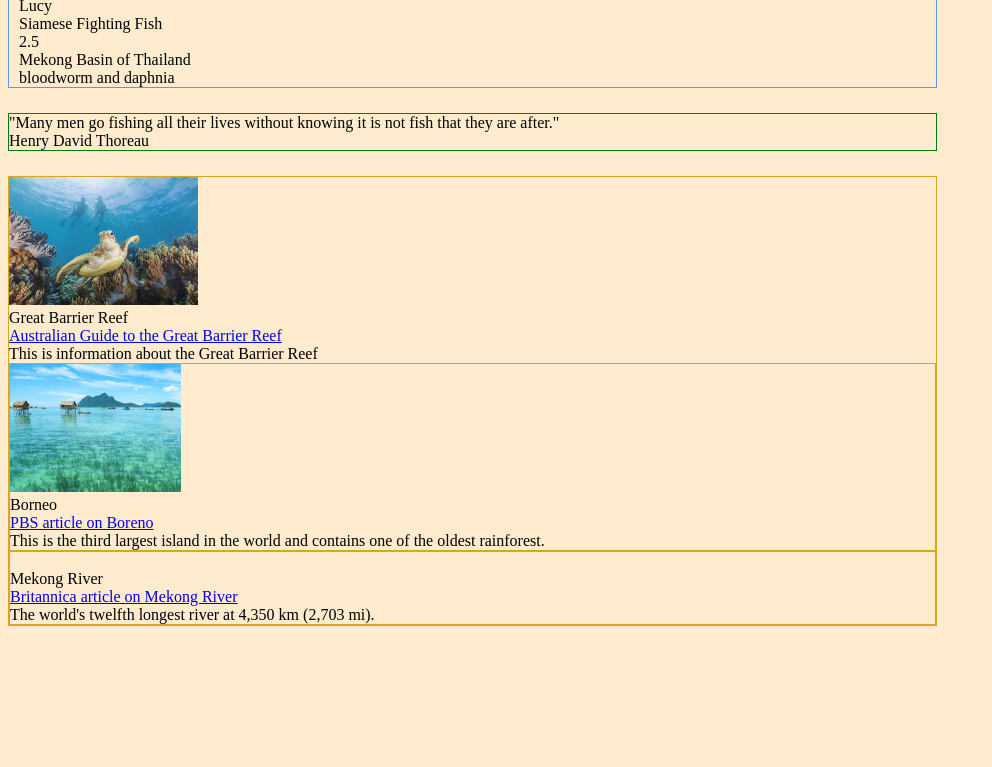
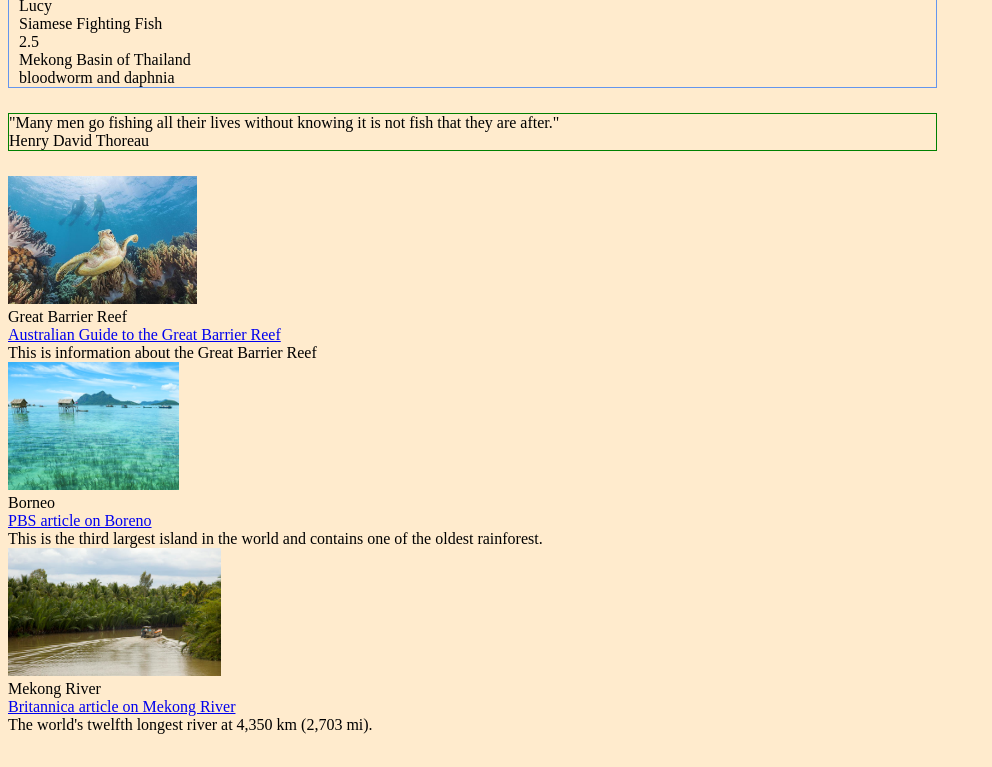
Before and after one commit to anna-moore/NSS-Martins-Aquarium, a plain HTML site: page index.html in a window 1280 px wide. Shown: the part 942-1709 px from the top of the page, without its empty margins (0-992 px from the left). Before the commit the page ends 1601 px from the top, so only its background shows below. Drawn offline with Linux system fonts and the light colour scheme.

Commit message:
location files

```diff
--- a/index.html
+++ b/index.html
@@ -30,43 +30,12 @@
                 </section>
             </article>
             <!-- location list -->
-            <article class= "locations">
-                <section class="location">
-                    <div><img class="location__image" src="./media/greatBarrierReef.jpg" alt="Michaelmas Cay, Great Barrier Reef, Queensland © Tourism and Events Queensland" ></div>
-                    <div class="location__name">Great Barrier Reef</div>
-                    <div class="location__url"> <a href="https://www.australia.com/en-us/places/cairns-and-surrounds/guide-to-the-great-barrier-reef.html"> Australian Guide to the Great Barrier Reef</a></div>
-                    <div class="location__desc">This is information about the Great Barrier Reef</div>
-                </section>
-                <section class= "locations">
-                    <div><img class="location__image" src="./media/Borneo.jpg" alt="shallow water with vegetation, house on stilts in the middle ground, the island of Borneo in the background"></div>
-                    <div class="location__name">Borneo</div>
-                    <div class="location__url"><a href="http://www.pbs.org/edens/borneo/awesome.html"> PBS article on Boreno</a></div>
-                    <div class="location__desc">This is the third largest island in the world and contains one of the oldest rainforest. </div>
-                </section>
-                <section class= "locations">
-                    <div><img class="location__image" src="./media/" alt=""></div>
-                    <div class="location__name">Mekong River</div>
-                    <div class="location__url"><a href="https://www.britannica.com/place/Mekong-River">Britannica article on Mekong River</a></div>
-                    <div class="location__desc">The world's twelfth longest river at 4,350 km (2,703 mi).</div>
-                </section>
-            </article>
+            <article class= "locationList"></article>
         </div>
 
             <!-- tank tips -->
         <div class="container--right">
-            <aside class="tankTips">
-                <!-- <section class="tip">
-                    <div class="tip__text">
-                        Clean your tank every 14 days.
-                    </div>
-                </section>
-                <section class="tip">
-                    <div class="tip__text"> For freshwater tanks, check the level of salinty weekly</div>
-                </section>
-                <section>
-                    <div class="tip__text">THIS IS a TIP</div>
-                </section> -->
-            </aside>
+            <aside class="tankTips"></aside>
         </div >
     </main>
     <script type = "module" src="scripts/main.js"></script>
--- /dev/null
+++ b/scripts/locations/LocationDataProvider.js
@@ -0,0 +1,31 @@
+const locationCollection = [
+    {
+        image: "greatBarrierReef.jpg",
+        alt: "Michaelmas Cay, Great Barrier Reef, Queensland © Tourism and Events Queensland",
+        name: "Great Barrier Reef",
+        url: "https://www.australia.com/en-us/places/cairns-and-surrounds/guide-to-the-great-barrier-reef.html",
+        urlName:"Australian Guide to the Great Barrier Reef",
+        description: "This is information about the Great Barrier Reef"
+    },
+    {
+        image: "Borneo.jpg",
+        alt: "shallow water with vegetation, house on stilts in the middle ground, the island of Borneo in the background",
+        name: "Borneo",
+        url: "http://www.pbs.org/edens/borneo/awesome.html",
+        urlName: "PBS article on Boreno",
+        description: "This is the third largest island in the world and contains one of the oldest rainforest."
+    },
+    {
+        image:"MekongRiver.jpg",
+        alt: "a river boat on muddy brown water with lush green vegetation on either side of the river",
+        name: "Mekong River",
+        url:"https://www.britannica.com/place/Mekong-River",
+        urlName:"Britannica article on Mekong River",
+        description:"The world's twelfth longest river at 4,350 km (2,703 mi)."
+    }
+]
+
+
+export const useLocation = () =>{
+    return locationCollection.slice();
+}
--- /dev/null
+++ b/scripts/locations/LocationList.js
@@ -0,0 +1,15 @@
+// LocationList renders individual tip object as HTML and places on the DOM
+import { useLocation } from './LocationDataProvider.js'
+import { Location } from './Locations.js'
+
+export const LocationList = () =>{
+    //get a refernce to the <article class= "locationList"> element
+    const contentElement = document.querySelector(".locationList")
+    //grabs copy on the location list
+    const allTheLocations = useLocation ()
+    // iterates through the location collection, translates objects to HTMl, placed HTML on DOM
+    for (const locationObject of allTheLocations){
+        const locationHTML = Location(locationObject)
+        contentElement.innerHTML +=locationHTML
+    }
+}
--- /dev/null
+++ b/scripts/locations/Locations.js
@@ -0,0 +1,11 @@
+/** location which renders individual location objects as HTML (translator)*/
+export const Location = (location) => {
+    return `
+        <section class="locationList">
+            <div><img class="location__image" src="./media/${location.image}" alt="${location.alt}" ></div>
+            <div class="location__name">${location.name}</div>
+            <div class="location__url"> <a href="${location.url}">${location.urlName}</a></div>
+            <div class="location__desc">${location.description}</div>
+        </section>
+    `
+}
--- a/scripts/main.js
+++ b/scripts/main.js
@@ -1,5 +1,7 @@
 import { FishList } from "./fish/FishList.js"
 import { TipList } from "./tips/TipList.js"
+import { LocationList } from "./locations/LocationList.js"
 
 FishList()
 TipList()
+LocationList()
--- a/scripts/tips/TipList.js
+++ b/scripts/tips/TipList.js
@@ -1,4 +1,4 @@
-/**TipList which renders individual tip objects as HTML*/
+/**TipList which renders individual tip objects as HTML and places on the DOM*/
 import { useTip } from './TipDataProvider.js'
 import { Tip } from './Tips.js'
 
```
Also changed, not shown: media/mekongRiver.jpg (added).
